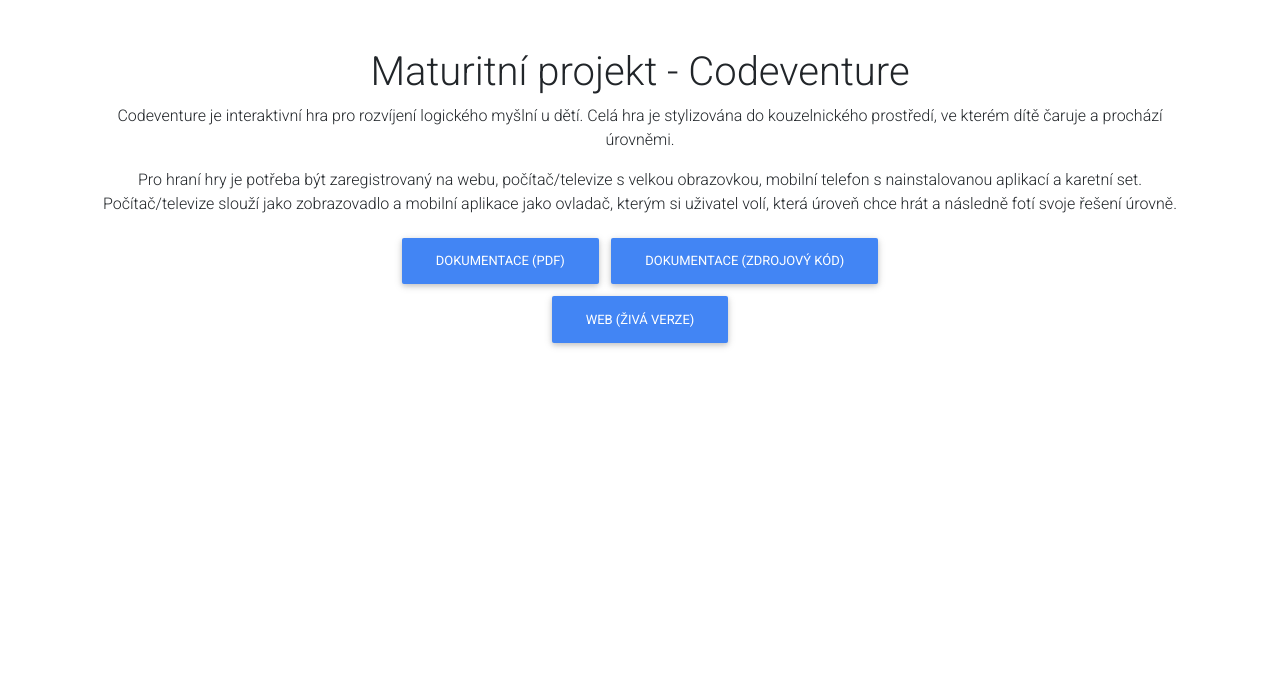
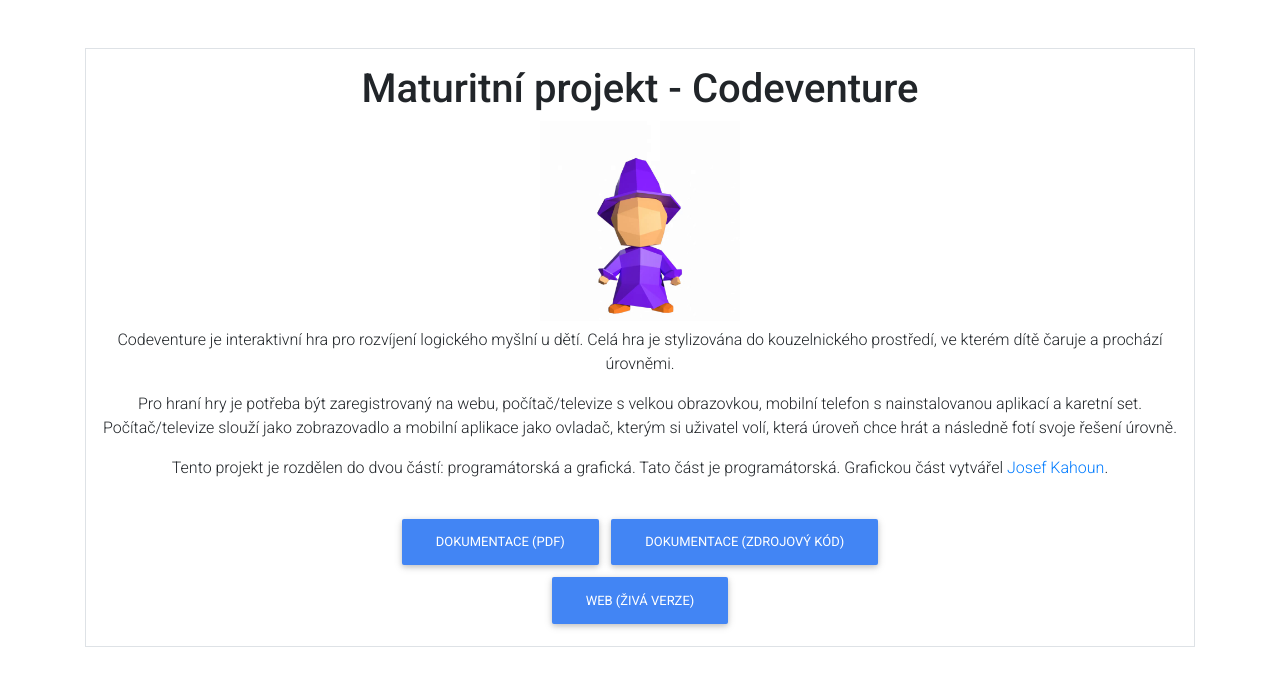
Before and after one commit to czM1K3/b2018mademi.delta-www.cz, a Next.js app: page /maturita in a window 1280 px wide. Shown: the top 686 px of the page. Built offline with nearby package versions, Linux system fonts and the light colour scheme.

Commit message:
New style

```diff
--- a/next.config.js
+++ b/next.config.js
@@ -2,4 +2,7 @@
 module.exports = {
   reactStrictMode: true,
   trailingSlash: true,
+  images: {
+    loader: "custom",
+  },
 }
--- a/src/pages/maturita.tsx
+++ b/src/pages/maturita.tsx
@@ -1,3 +1,5 @@
+import Image from "next/image";
+import Link from "next/link";
 import React, { FC } from "react";
 import Button from "../components/button";
 import Layout from "../components/layout";
@@ -6,15 +8,25 @@ import Row from "../components/row";
 const Maturita: FC = () => (
 	<Layout>
 		<div className="d-flex justify-content-center align-items-center pt-5">
-			<div className="d-flex flex-column justify-content-center text-center">
-
-				<h1>Maturitní projekt - Codeventure</h1>
+			<div className="d-flex flex-column justify-content-center text-center border p-3">
+				<h1 className="h1">Maturitní projekt - Codeventure</h1>
+				<div>
+					<Image src="/magician.jpg" width={200} height={200} layout="fixed" loader={() => "/magician.jpg"} />
+				</div>
 				<p>
 					Codeventure je interaktivní hra pro rozvíjení logického myšlní u dětí. Celá hra je stylizována do kouzelnického prostředí, ve kterém dítě čaruje a prochází úrovněmi.
 				</p>
 				<p>
 					Pro hraní hry je potřeba být zaregistrovaný na webu, počítač/televize s velkou obrazovkou, mobilní telefon s nainstalovanou aplikací a karetní set. Počítač/televize slouží jako zobrazovadlo a mobilní aplikace jako ovladač, kterým si uživatel volí, která úroveň chce hrát a následně fotí svoje řešení úrovně.
 				</p>
+				<p>
+					Tento projekt je rozdělen do dvou částí: programátorská a grafická. Tato část je programátorská. Grafickou část vytvářel{` `}
+					<Link href="https://b2018kahojo.delta-www.cz/maturita" passHref>
+						<a>Josef Kahoun</a>
+					</Link>
+					.
+				</p>
+				<hr className="my-2" />
 				<Row>
 					<Button href="/maturita/dokumentace/dokumentace-22122021.pdf">Dokumentace (PDF)</Button>
 					<Button href="https://github.com/Codeventure-cz/dokumentace/releases/latest">Dokumentace (Zdrojový kód)</Button>
```
Also changed, not shown: public/magician.jpg (added).
